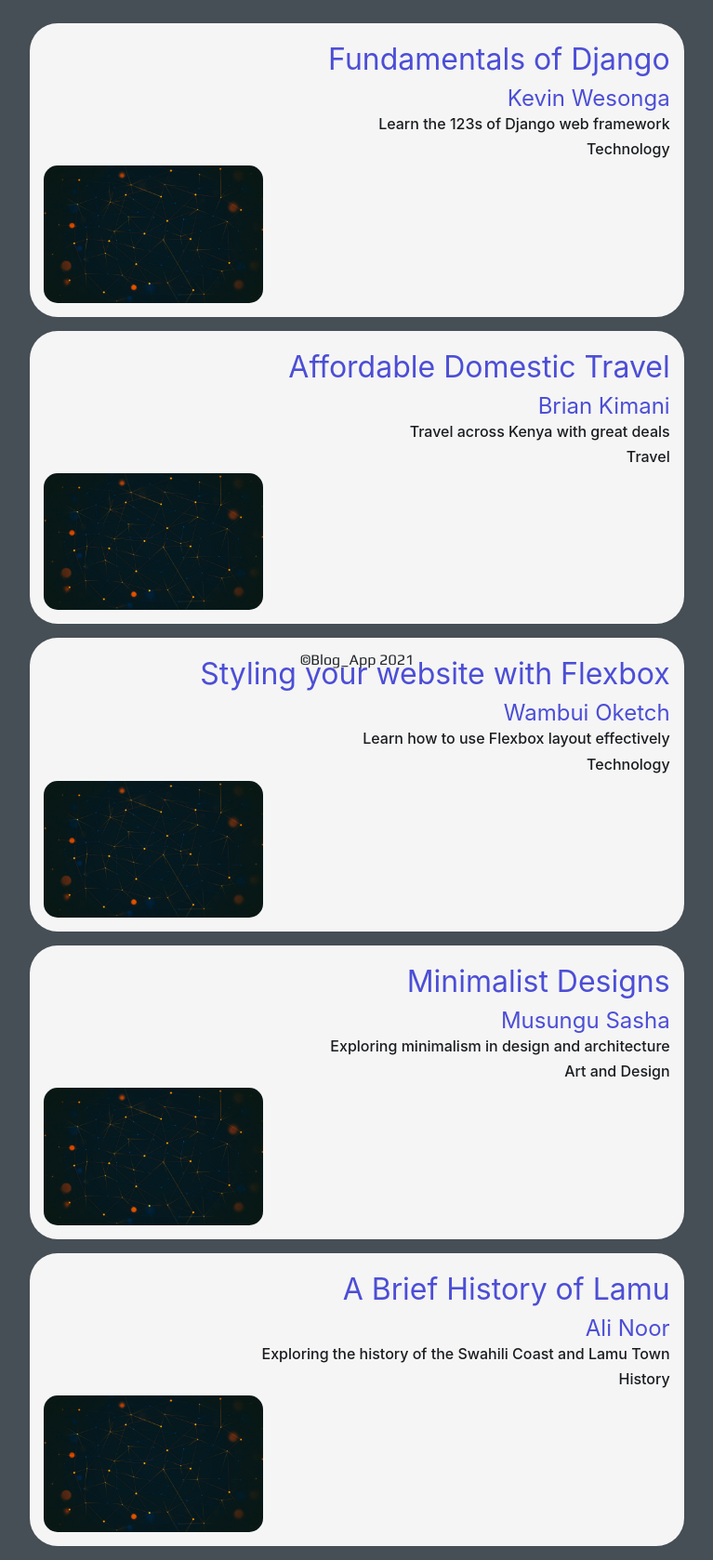
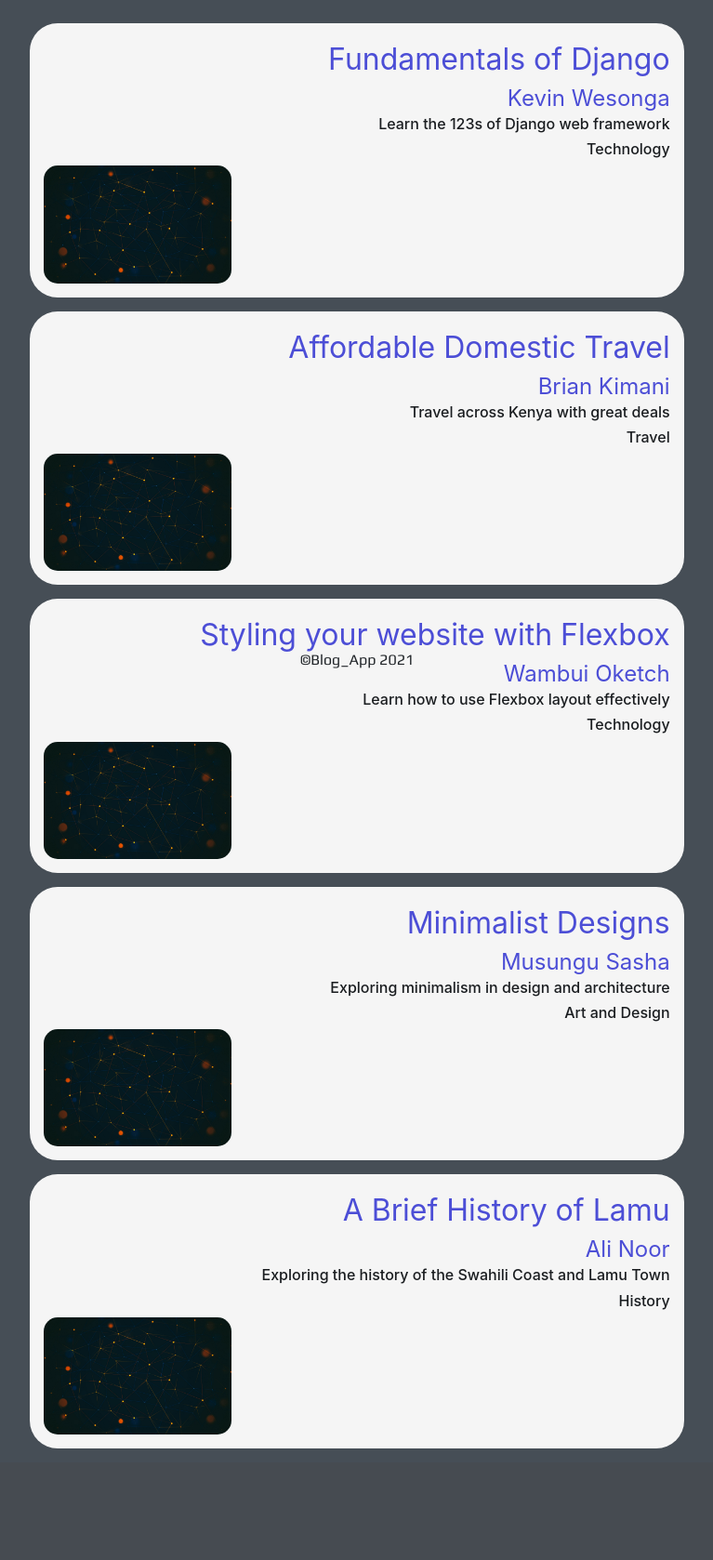
Before and after one commit to Ted523/blogApp, a Django app: page / in a window 1280 px wide. Shown: the part 62-1740 px from the top of the page at 93% size, without its empty margins (256-1023 px from the left). After the commit the page ends 1620 px from the top, so only its background shows below. Run offline with Django 3.2, Linux system fonts and the light colour scheme; some libraries are stand-ins or nearby versions; some web fonts are replaced.

Commit message:
Image width change

```diff
--- a/blogApp/static/css/style.css
+++ b/blogApp/static/css/style.css
@@ -106,7 +106,7 @@
 
 img{
   display: flex;
-  max-width: 35%;
+  max-width: 30%;
   height: 100%;
   border-radius: 15px;
   justify-self: baseline;
```
